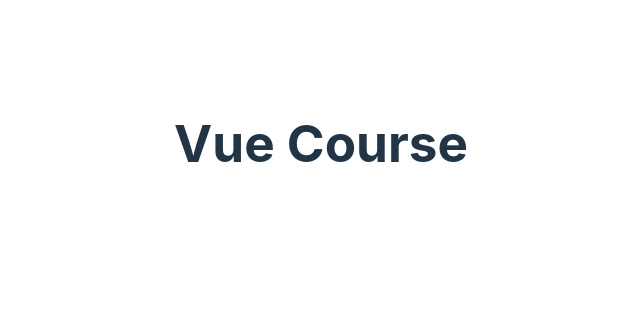
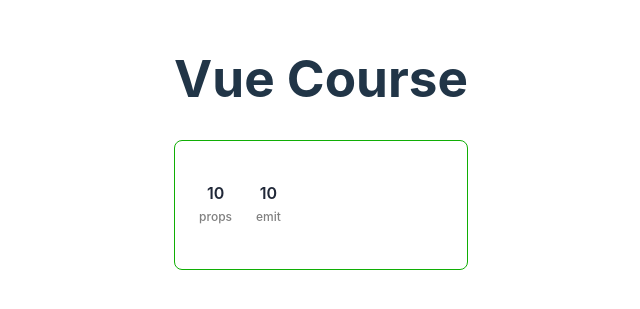
Before and after one commit to yudeek/vue-course, a Vue app: page / in a window 1280 px wide. Shown: the part 257-566 px from the top of the page, without its empty margins (319-959 px from the left). Built offline with nearby package versions, Linux system fonts and the light colour scheme.

Commit message:
script setup

```diff
--- a/src/App.vue
+++ b/src/App.vue
@@ -1,3 +1,28 @@
 <template>
   <h1>Vue Course</h1>
+  <!-- <TwoScripts /> -->
+  <!-- <TwoScripts /> -->
+  <!-- <DynamicComponents /> -->
+  <Defines :oldAge="10" :age="age" @changeAge="changeAge" ref="comp"  />
 </template>
+
+<script setup>
+import { ref, onMounted } from 'vue';
+import TwoScripts from '@/components/TwoScripts.vue';
+import DynamicComponents from '@/components/DynamicComponents.vue';
+import Defines from '@/components/Defines.vue';
+
+const age = ref(10);
+const changeAge = d => {
+  console.log(d)
+  age.value = d;
+}
+
+const comp = ref(null);;
+
+onMounted(() => {
+  comp.value.fn()
+})
+
+
+</script>
--- /dev/null
+++ b/src/components/Adult.vue
@@ -0,0 +1,3 @@
+<template>
+  <span class="text">Adult</span>
+</template>
--- /dev/null
+++ b/src/components/Defines.vue
@@ -0,0 +1,32 @@
+<template>
+  <div class="wrap">
+    <!-- props -->
+    <p class="content">
+      <span class="text">{{ oldAge }}</span>
+      <span class="sub">props</span>
+    </p>
+    <!-- emit -->
+    <p class="content" @click="emit('changeAge', 20)">
+      <span class="text">{{ age }}</span>
+      <span class="sub">emit</span>
+    </p>
+  </div>
+</template>
+
+
+<script setup>
+
+const emit = defineEmits(['changeAge']);
+
+const props = defineProps({
+  age: Number,
+  oldAge: Number
+})
+
+const fn = () => console.log(123);
+
+defineExpose({fn});
+
+
+
+</script>
--- /dev/null
+++ b/src/components/DynamicComponents.vue
@@ -0,0 +1,25 @@
+<template>
+  <div class="wrap">
+    <!-- dynamic -->
+    <p class="content">
+      <component :is="(age > 18) ? Adult : Kid" />
+      <span class="sub">dynamic</span>
+    </p>
+  </div>
+</template>
+
+<script setup>
+import { ref, onMounted } from 'vue';
+import Kid from '@/components/Kid.vue';
+import Adult from '@/components/Adult.vue';
+
+const age = ref(17);
+
+onMounted(() => {
+  setTimeout(() => {
+    age.value = 25;
+  }, 2000)
+})
+
+
+</script>
--- /dev/null
+++ b/src/components/Kid.vue
@@ -0,0 +1,3 @@
+<template>
+  <span class="text">Kid</span>
+</template>
--- /dev/null
+++ b/src/components/TwoScripts.vue
@@ -0,0 +1,41 @@
+<template>
+  <div class="wrap">
+    <!-- both scripts -->
+    <p class="content">
+      <span class="text">{{ one }} - {{ two }}</span>
+      <span class="sub">both scripts</span>
+    </p>
+  </div>
+</template>
+
+<script>
+
+console.log(1);
+
+export default {
+  data(){
+    return {
+      one: 1
+    }
+  }
+}
+
+</script>
+
+
+<script setup>
+import { watchEffect, ref } from 'vue';
+
+const two = ref(2);
+
+// setTimeout(() => {
+//   two.value = 3
+// }, 1500);
+
+console.log(2);
+
+watchEffect(() => {
+  console.log('setup')
+})
+
+</script>
```
Also changed, not shown: 1 other file (tests, documents, lock files or other folders).
